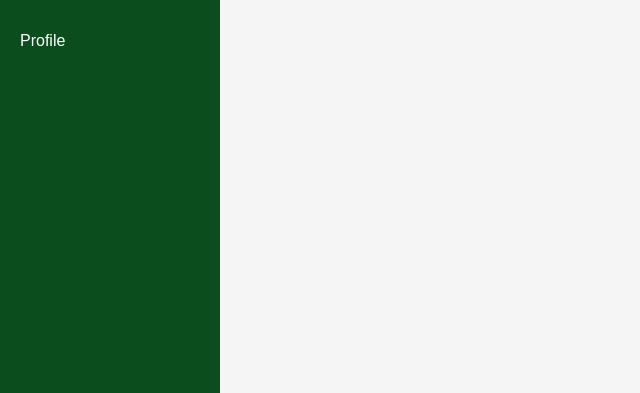
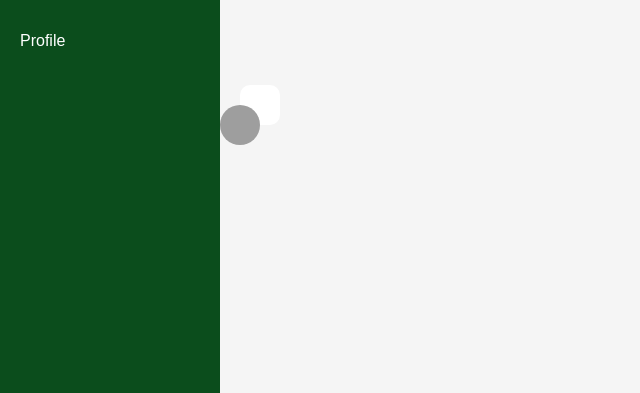
Before and after one commit to jannatjarin/Web-Tech-final-project-group-1, a PHP site: page /user/dashboard.php in a window 1280 px wide. Shown: the part 407-800 px from the top of the page, without its empty margins (0-640 px from the left). Run offline with PHP 8.4, Linux system fonts and the light colour scheme; grey boxes are pictures that could not be loaded.

Commit message:
add profile picture

```diff
--- a/user/dashboard.php
+++ b/user/dashboard.php
@@ -194,3 +194,11 @@ button:hover
 <a href="chefs.php">Chefs</a>
 
 <a href="profile.php">Profile</a>
+
+<div class="main">
+
+<div class="topbar">
+
+<div class="profile">
+<img src="images/profile.jpg" alt ="profile picture">
+</div>
```
